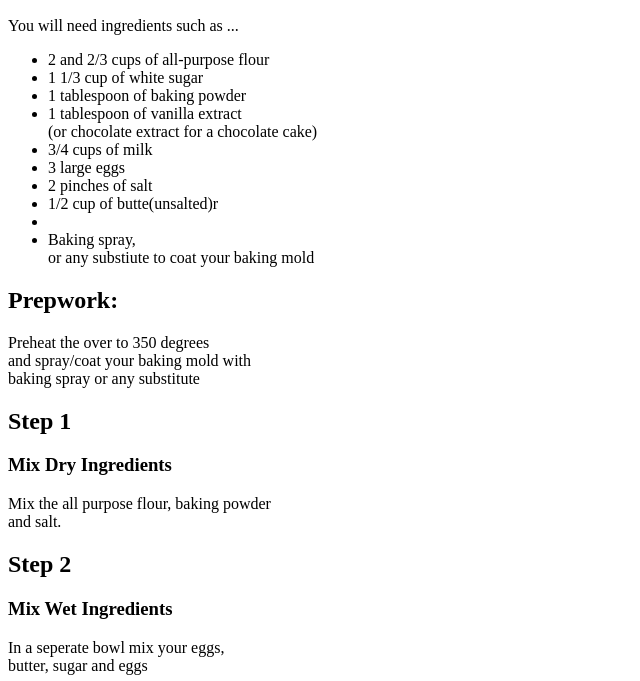
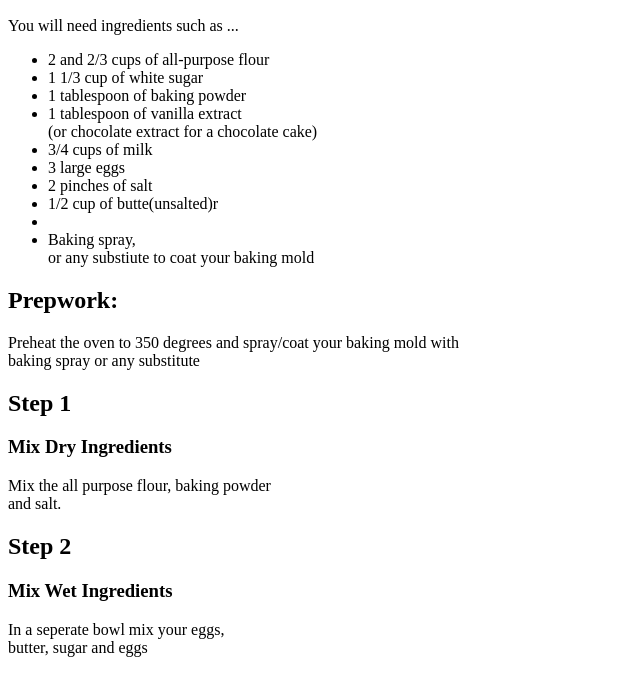
Before and after one commit to SophiaEscooby/SophiaEscooby, a plain HTML site: page index.html in a window 1280 px wide. Shown: the part 110-791 px from the top of the page, without its empty margins (0-640 px from the left). Drawn offline with Linux system fonts and the light colour scheme.

Commit message:
Update index.html

```diff
--- a/index.html
+++ b/index.html
@@ -20,7 +20,7 @@
             <li>Baking spray, <br>or any substiute to coat your baking mold </li>
         </ul>
       <h2>Prepwork:</h2>
-              <p>Preheat the over to 350 degrees<br> and spray/coat your baking mold with <br> baking spray or any substitute</p>
+              <p>Preheat the oven to 350 degrees and spray/coat your baking mold with <br> baking spray or any substitute</p>
       <h2>Step 1</h2>
         <h3>Mix <strong>Dry</strong> Ingredients</h3>
           <p>Mix the all purpose flour, baking powder <br> and salt.</p>
```
